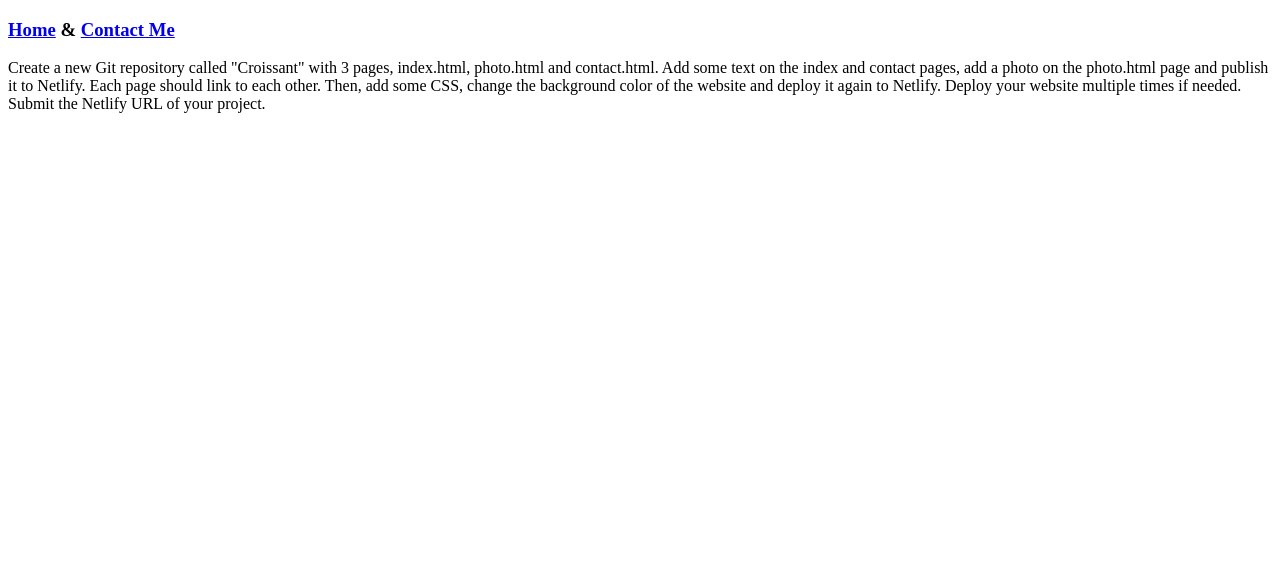
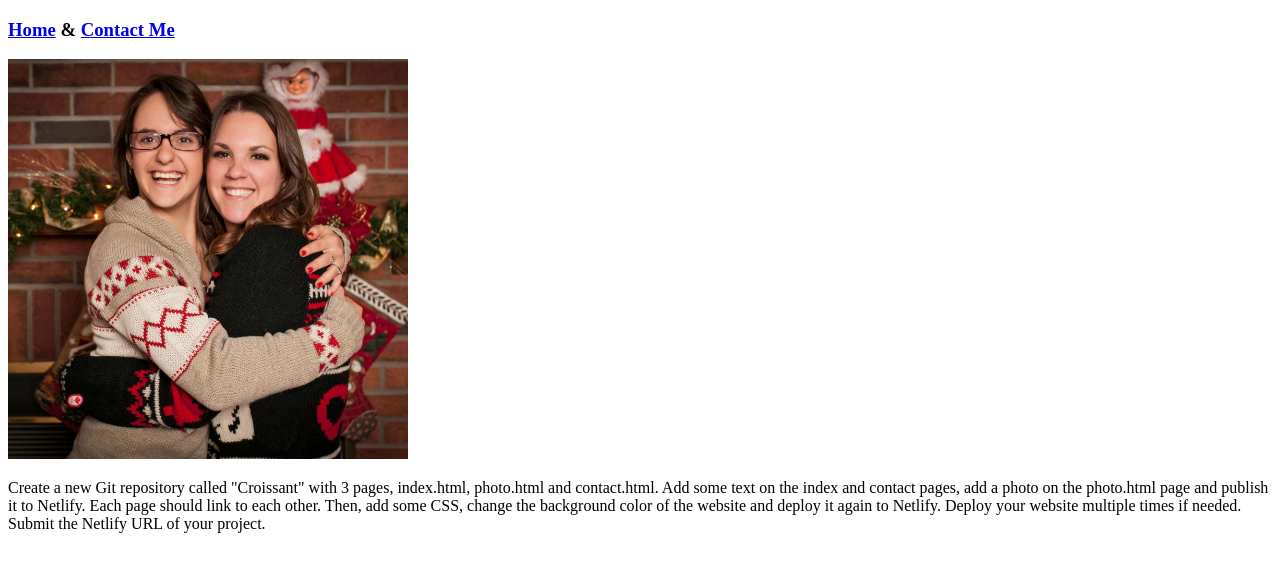
Before and after one commit to dew-9/SheCodes, a plain HTML site: page Responsive/Week Two/photo.html in a window 1280 px wide. Drawn offline with Linux system fonts and the light colour scheme.

Commit message:
Added photo

```diff
--- a/Responsive/Week Two/photo.html
+++ b/Responsive/Week Two/photo.html
@@ -9,6 +9,11 @@
     <h3>
       <a href="index.html">Home</a> & <a href="contact.html">Contact Me</a>
     </h3>
+    <img
+      src="img/KandDChristmas.jpg"
+      alt="Two women holding each other and smiling"
+      width="400px"
+    />
     <p>
       Create a new Git repository called "Croissant" with 3 pages, index.html,
       photo.html and contact.html. Add some text on the index and contact pages,
```
Also changed, not shown: Responsive/Week Two/img/KandDChristmas.jpg (added).
